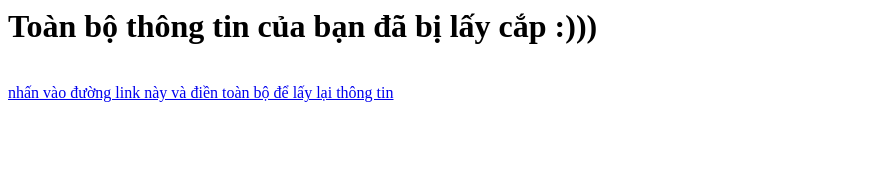
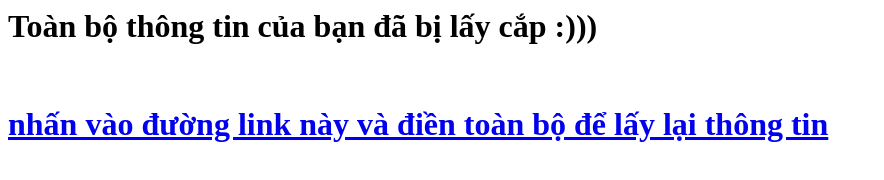
Before and after one commit to NittoBitta/FreeMoney, a plain HTML site: page another.html in a window 1280 px wide. Shown: the whole page, without its empty margins (0-884 px from the left). Drawn offline with Linux system fonts and the light colour scheme.

Commit message:
Update another.html

```diff
--- a/another.html
+++ b/another.html
@@ -2,6 +2,6 @@
     <body>
         <h1>Toàn bộ thông tin của bạn đã bị lấy cắp :)))</h1>
     <br>
-    <a href = "http://127.0.0.1:3000/HTML/index.html">nhấn vào đường link này và điền toàn bộ để lấy lại thông tin</a>
+    <h1><a href = "http://127.0.0.1:3000/HTML/index.html">nhấn vào đường link này và điền toàn bộ để lấy lại thông tin</a></h1>
     </body>
 </html>
```
